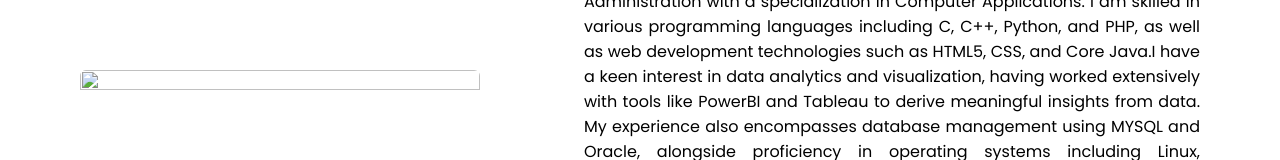
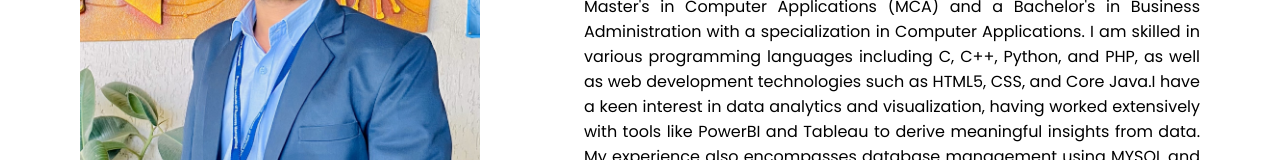
Before and after one commit to pramodk5050/Pramod_Portfolio, a plain HTML site: page index.html in a window 1280 px wide. Shown: the part 1198-1358 px from the top of the page. Drawn offline with nearby package versions, Linux system fonts and the light colour scheme; files whose address does not match are found by name.

Commit message:
Update index.html

```diff
--- a/index.html
+++ b/index.html
@@ -54,7 +54,7 @@
             <h2 class="title">About me</h2>
             <div class="about-content">
                 <div class="column left">
-                    <img src="/Uplabdhee_Portfolio-main/IMG_0050.jpg" alt="">
+                    <img src="IMG_0050.jpg" alt="">
                 </div>
                 <div class="column right">
                     <div class="text">I'm Pramod Khandare  and I'm a <span class="typing-2"></span></div>
```
